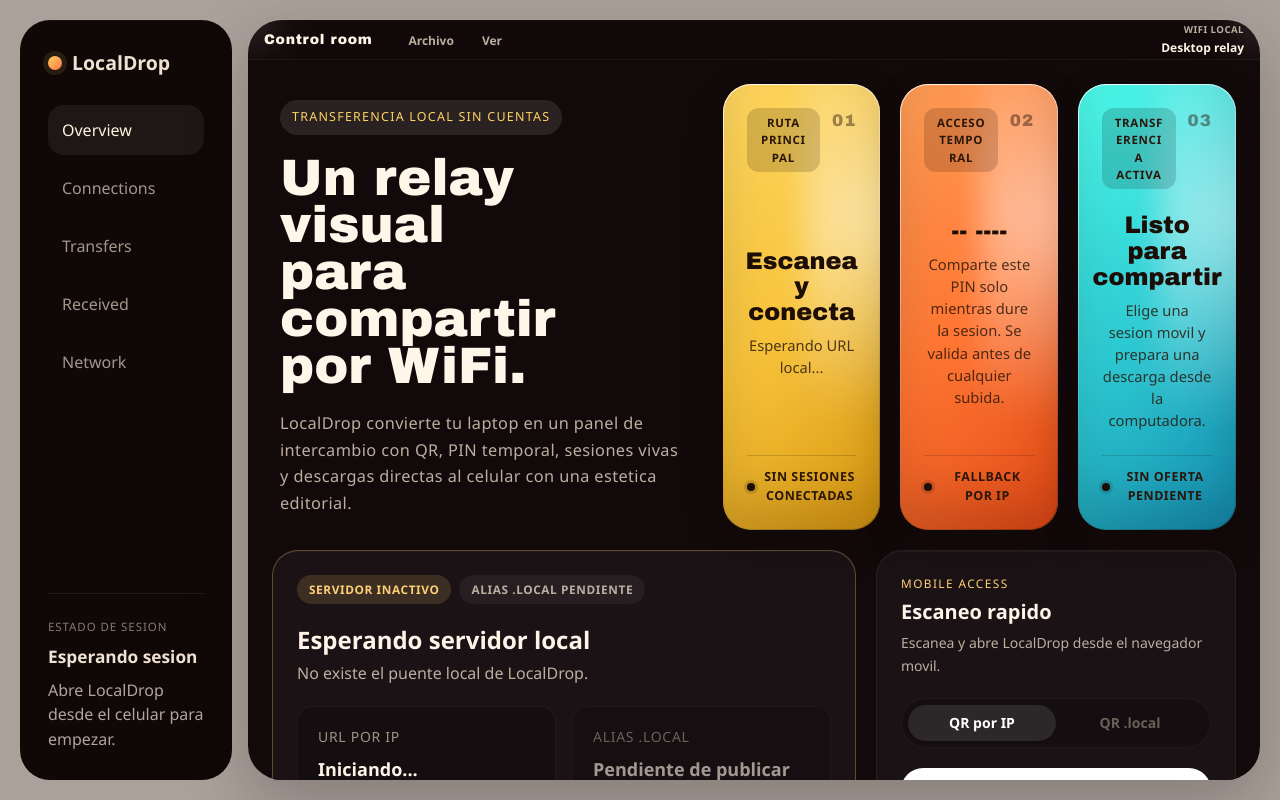
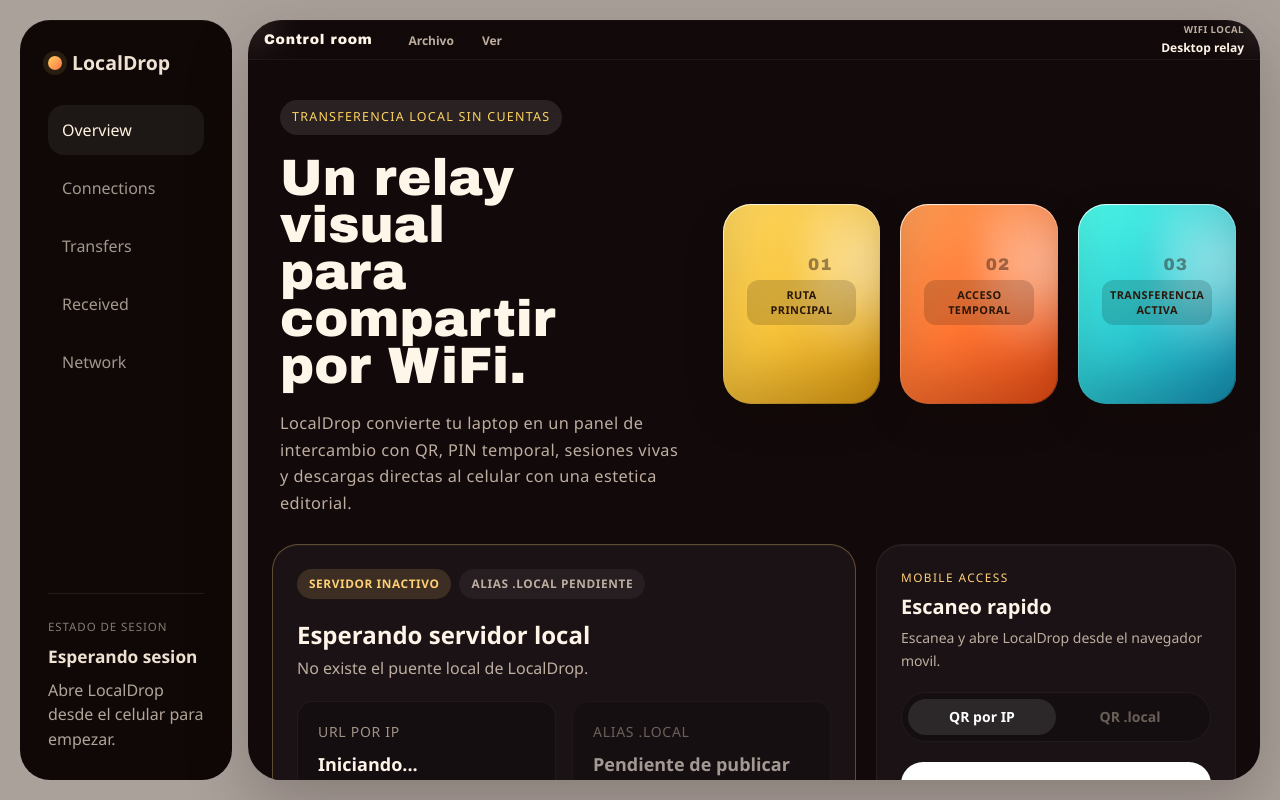
Before and after one commit to devjair006/localdrop, a React (Vite) app: page / in a window 1280 px wide. Built offline with nearby package versions, Linux system fonts and the light colour scheme.

Commit message:
feat: add application shell layout and interactive mode tile styles

```diff
--- a/src/App.jsx
+++ b/src/App.jsx
@@ -957,7 +957,7 @@
       <div className="flex-1 flex flex-col min-w-0 rounded-[24px] md:rounded-[34px] bg-brand-dark shadow-[inset_0_1px_0_rgba(255,255,255,0.04),0_24px_64px_rgba(27,14,8,0.24)] overflow-hidden relative">
         <TitleBar />
         <main className="flex-1 overflow-y-auto overflow-x-hidden p-4 md:p-6 pb-6 flex flex-col gap-5 min-w-0">
-          <section className="flex flex-col xl:flex-row items-stretch gap-6">
+          <section className="flex flex-col xl:flex-row xl:items-center items-stretch gap-6">
             <div className="flex-1 p-5 md:pt-4 md:px-2 md:pb-2">
               <span className="inline-flex px-3 py-2 rounded-full bg-white/10 text-primary-gold text-[0.78rem] tracking-widest uppercase">Transferencia local sin cuentas</span>
               <h1 className="mt-5 text-[clamp(2.8rem,4vw,5rem)] leading-[0.92] text-[#fff6ea] font-display max-w-[9ch]">Un relay visual para compartir por WiFi.</h1>
@@ -973,19 +973,23 @@
                   className={`mode-tile tone-${tile.tone} flex flex-col justify-between min-h-[200px] gap-4 p-6 rounded-[28px] text-[#150b08] min-w-0`}
                   key={tile.id}
                 >
-                  <div className="flex items-start justify-between gap-3 w-full">
+                  <div className="mode-tile__header flex items-start justify-between gap-3 w-full">
+                    <span className="mode-tile__index shrink-0">{String(index + 1).padStart(2, "0")}</span>
                     <span className="mode-tile__eyebrow shrink min-w-0 text-center">{tile.eyebrow}</span>
-                    <span className="mode-tile__index shrink-0 ml-auto">{String(index + 1).padStart(2, "0")}</span>
                   </div>
 
-                  <div className="flex flex-col gap-2 min-w-0 text-center items-center justify-center flex-1 my-2">
-                    <h2 className="mode-tile__title break-words">{tile.title}</h2>
-                    <p className="mode-tile__body break-words">{tile.body}</p>
+                  <div className="mode-tile__details">
+                    <div className="flex flex-col gap-2 min-w-0 text-center items-center justify-center flex-1 my-2">
+                      <h2 className="mode-tile__title break-words">{tile.title}</h2>
+                      <p className="mode-tile__body break-words">{tile.body}</p>
+                    </div>
                   </div>
 
-                  <div className="mode-tile__meta min-w-0 justify-center text-center">
-                    <span className="mode-tile__dot" />
-                    <strong className="break-words">{tile.meta}</strong>
+                  <div className="mode-tile__meta">
+                    <div className="flex items-center justify-center gap-2 w-full">
+                      <span className="mode-tile__dot" />
+                      <strong className="break-words">{tile.meta}</strong>
+                    </div>
                   </div>
                 </article>
               ))}
--- a/src/styles/main.css
+++ b/src/styles/main.css
@@ -304,12 +304,205 @@
 .tiles-group .mode-tile:hover {
   opacity: 1;
   filter: saturate(1.1);
-  transform: translateY(-10px) scale(1.08);
+  transform: translateY(-6px) scale(1.05);
   box-shadow:
     inset 0 1px 2px rgba(255, 255, 255, 0.6),
     inset 0 -40px 60px rgba(0, 0, 0, 0.2),
-    0 40px 80px rgba(20, 8, 4, 0.5);
+    0 30px 60px rgba(20, 8, 4, 0.45);
   z-index: 10;
+}
+
+/* At lg+ the three tiles sit in a row: hovering one expands horizontally
+   to fill most of the row while the other two stay visible as narrow slivers.
+   The row keeps its original height and width, so only the horizontal layout
+   changes. By default only the header (eyebrow + index) is shown; the rest
+   reveals itself once the tile is hovered. */
+@media (min-width: 1024px) {
+  .tiles-group {
+    display: flex;
+    gap: 20px;
+    height: 200px;
+    transition: gap 0.45s cubic-bezier(0.25, 0.8, 0.25, 1);
+  }
+
+  .tiles-group > .mode-tile {
+    flex: 1 1 0;
+    min-width: 0;
+    height: 100%;
+    gap: 0;
+    transform: none;
+    transition:
+      flex 0.45s cubic-bezier(0.25, 0.8, 0.25, 1),
+      opacity 0.35s ease,
+      filter 0.35s ease,
+      box-shadow 0.3s ease,
+      gap 0.45s cubic-bezier(0.25, 0.8, 0.25, 1);
+  }
+
+  .tiles-group > .mode-tile .mode-tile__header {
+    width: 100%;
+    transition: margin 0.45s cubic-bezier(0.25, 0.8, 0.25, 1);
+  }
+
+  /* Default (no hover): index in top-right, eyebrow lower and full-width */
+  .tiles-group:not(:hover) > .mode-tile {
+    justify-content: flex-start;
+  }
+
+  .tiles-group:not(:hover) > .mode-tile .mode-tile__header {
+    display: block;
+    margin: 0;
+    width: 100%;
+  }
+
+  .tiles-group:not(:hover) > .mode-tile .mode-tile__index {
+    position: absolute;
+    top: 24px;
+    right: 24px;
+    margin: 0;
+    z-index: 3;
+  }
+
+  .tiles-group:not(:hover) > .mode-tile .mode-tile__eyebrow {
+    display: flex;
+    flex-shrink: 0;
+    width: 100%;
+    max-width: 100%;
+    margin-top: 52px;
+    padding: 8px 10px;
+    font-size: 0.68rem;
+    letter-spacing: 0.04em;
+    line-height: 1.35;
+    text-align: center;
+    word-break: normal;
+    overflow-wrap: break-word;
+    hyphens: none;
+  }
+
+  .tiles-group > .mode-tile .mode-tile__details,
+  .tiles-group > .mode-tile .mode-tile__meta {
+    grid-template-rows: 0fr;
+    opacity: 0;
+    visibility: hidden;
+    pointer-events: none;
+  }
+
+  .tiles-group > .mode-tile .mode-tile__meta > div {
+    padding-top: 0;
+    border-top-color: transparent;
+  }
+
+  .tiles-group:hover {
+    gap: 8px;
+  }
+
+  .tiles-group:hover > .mode-tile:not(:hover) {
+    flex: 0 0 44px;
+    min-width: 44px;
+    opacity: 0.88;
+    filter: saturate(0.8);
+    transform: none;
+    cursor: pointer;
+    padding-left: 10px;
+    padding-right: 10px;
+  }
+
+  .tiles-group:hover > .mode-tile:not(:hover) .mode-tile__header {
+    flex-direction: column;
+    align-items: center;
+    justify-content: center;
+    width: 100%;
+    height: 100%;
+    margin: 0;
+    gap: 0;
+  }
+
+  .tiles-group:hover > .mode-tile:not(:hover) .mode-tile__eyebrow {
+    display: none;
+  }
+
+  .tiles-group:hover > .mode-tile:not(:hover) .mode-tile__index {
+    margin: 0;
+    opacity: 0.5;
+    font-size: 0.82rem;
+    writing-mode: vertical-rl;
+    text-orientation: mixed;
+    letter-spacing: 0.12em;
+  }
+
+  .tiles-group > .mode-tile:hover {
+    flex: 1 1 0;
+    min-width: 0;
+    gap: 12px;
+    justify-content: flex-start;
+    opacity: 1;
+    filter: saturate(1.1);
+    transform: none;
+    box-shadow:
+      inset 0 1px 2px rgba(255, 255, 255, 0.6),
+      inset 0 -40px 60px rgba(0, 0, 0, 0.2),
+      0 30px 60px rgba(20, 8, 4, 0.45);
+    z-index: 10;
+  }
+
+  .tiles-group > .mode-tile:hover .mode-tile__header {
+    display: flex;
+    margin-top: 0;
+    margin-bottom: 0;
+    flex-shrink: 0;
+    flex-direction: row;
+    align-items: flex-start;
+    justify-content: space-between;
+  }
+
+  .tiles-group > .mode-tile:hover .mode-tile__index {
+    position: static;
+    order: 2;
+    margin-left: auto;
+    writing-mode: horizontal-tb;
+    text-orientation: mixed;
+    opacity: 0.45;
+    font-size: 1.05rem;
+    letter-spacing: 0.06em;
+  }
+
+  .tiles-group > .mode-tile:hover .mode-tile__eyebrow {
+    order: 1;
+    width: auto;
+    max-width: calc(100% - 2.5rem);
+    margin-top: 0;
+    font-size: 0.72rem;
+    letter-spacing: 0.06em;
+    line-height: normal;
+  }
+
+  .tiles-group > .mode-tile:hover .mode-tile__details,
+  .tiles-group > .mode-tile:hover .mode-tile__meta {
+    grid-template-rows: 1fr;
+    opacity: 1;
+    visibility: visible;
+    pointer-events: auto;
+  }
+
+  .tiles-group > .mode-tile:hover .mode-tile__details {
+    flex: 1 1 0;
+    min-height: 0;
+  }
+
+  .tiles-group > .mode-tile:hover .mode-tile__details > div {
+    margin: 0;
+    justify-content: center;
+  }
+
+  .tiles-group > .mode-tile:hover .mode-tile__meta {
+    flex-shrink: 0;
+    align-self: stretch;
+  }
+
+  .tiles-group > .mode-tile:hover .mode-tile__meta > div {
+    padding-top: 10px;
+    border-top-color: rgba(18, 9, 9, 0.16);
+  }
 }
 
 .mode-tile > * {
@@ -327,10 +520,13 @@
   letter-spacing: 0.06em;
   text-transform: uppercase;
   font-weight: 700;
+  text-align: center;
   color: #2a160a;
   background: rgba(18, 9, 9, 0.16);
   backdrop-filter: blur(4px);
   word-break: break-word;
+  overflow-wrap: anywhere;
+  max-width: 100%;
 }
 
 .mode-tile__index {
@@ -342,36 +538,87 @@
 }
 
 .mode-tile__title {
-  font-size: 1.5rem;
-  line-height: 1.08;
+  font-size: clamp(1.1rem, 0.55rem + 1.5vw, 1.45rem);
+  line-height: 1.18;
   font-weight: 800;
   font-family: "Arial Black", "Outfit", sans-serif;
   color: #1c0e06;
+  text-wrap: balance;
+  overflow-wrap: anywhere;
+  word-break: break-word;
+  max-width: 100%;
 }
 
 .mode-tile__body {
   font-size: 0.92rem;
-  line-height: 1.5;
+  line-height: 1.45;
   font-weight: 500;
   color: #2a160a;
   opacity: 0.82;
+  text-wrap: pretty;
+  overflow-wrap: anywhere;
+  word-break: break-word;
+  max-width: 100%;
+}
+
+.mode-tile__details {
+  display: grid;
+  grid-template-rows: 1fr;
+  min-width: 0;
+  overflow: hidden;
+  transition:
+    grid-template-rows 0.45s cubic-bezier(0.25, 0.8, 0.25, 1),
+    opacity 0.35s ease,
+    visibility 0.35s ease;
+}
+
+.mode-tile__details > div {
+  display: flex;
+  flex-direction: column;
+  gap: 8px;
+  min-width: 0;
+  min-height: 0;
+  text-align: center;
+  align-items: center;
+  justify-content: center;
+  margin: 8px 0;
+  overflow: hidden;
 }
 
 .mode-tile__meta {
-  display: flex;
-  align-items: center;
-  gap: 8px;
-  padding-top: 12px;
-  border-top: 1px solid rgba(18, 9, 9, 0.16);
+  display: grid;
+  grid-template-rows: 1fr;
+  min-width: 0;
+  overflow: hidden;
   font-size: 0.78rem;
   font-weight: 700;
   text-transform: uppercase;
   letter-spacing: 0.04em;
   color: #2a160a;
+  transition:
+    grid-template-rows 0.45s cubic-bezier(0.25, 0.8, 0.25, 1),
+    opacity 0.35s ease,
+    visibility 0.35s ease;
+}
+
+.mode-tile__meta > div {
+  display: flex;
+  align-items: center;
+  justify-content: center;
+  gap: 8px;
+  min-height: 0;
+  padding-top: 12px;
+  border-top: 1px solid rgba(18, 9, 9, 0.16);
+  overflow: hidden;
 }
 
 .mode-tile__meta strong {
   font-weight: 700;
+  overflow-wrap: anywhere;
+  word-break: break-word;
+  min-width: 0;
+  text-align: center;
+  line-height: 1.35;
 }
 
 .mode-tile__dot {
```
